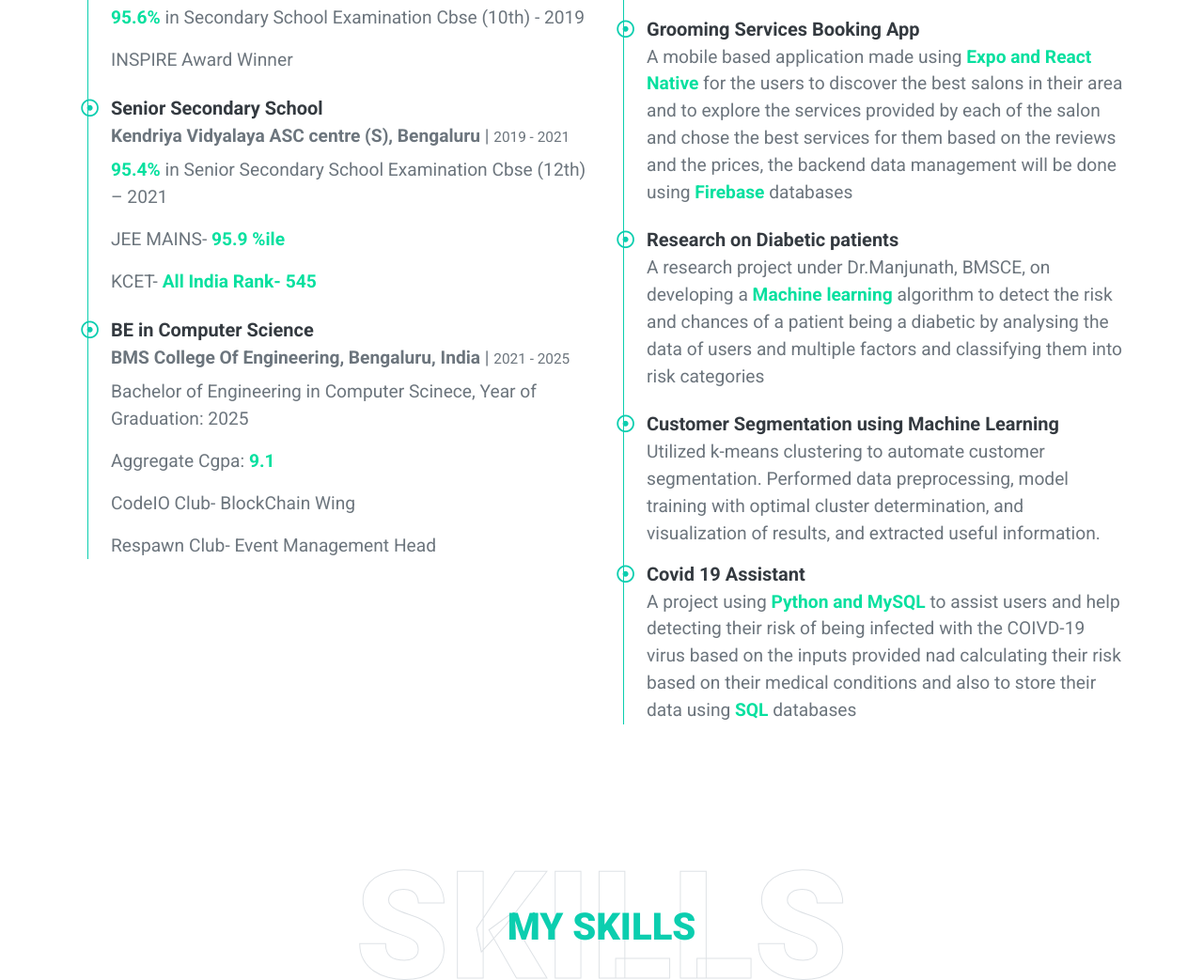
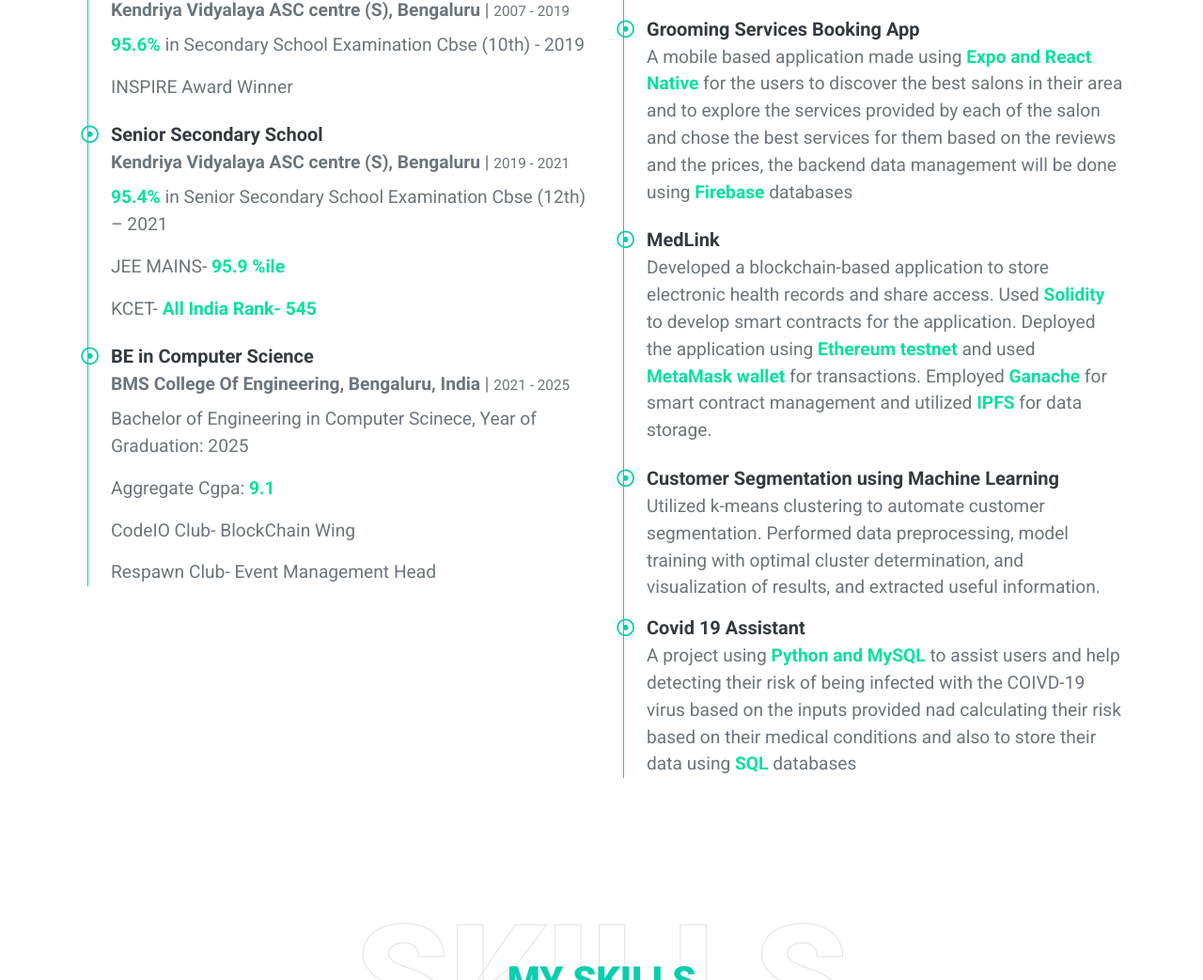
Before and after one commit to Yash0Gupta/Yash0Gupta.github.io, a plain HTML site: page index.html in a window 1280 px wide. Shown: the part 2359-3402 px from the top of the page at 94% size. Drawn offline with nearby package versions, Linux system fonts and the light colour scheme.

Commit message:
Update index.html

```diff
--- a/index.html
+++ b/index.html
@@ -152,8 +152,12 @@
                         </div>
                         <div class="position-relative mb-4">
                             <i class="far fa-dot-circle text-primary position-absolute" style="top: 2px; left: -32px;"></i>
-                            <h5 class="font-weight-bold mb-1">Research on Diabetic patients</h5>
-                            <p>A research project under Dr.Manjunath, BMSCE, on developing a <span class="Highlights">Machine learning</span> algorithm to detect the risk and chances of a patient being a diabetic by analysing the data of users and multiple factors and classifying them into risk categories</p>
+                            <h5 class="font-weight-bold mb-1">MedLink</h5>
+                            <p>Developed a blockchain-based application to store electronic health records and share access. Used
+  <span class="Highlights">Solidity</span> to develop smart contracts for the application. Deployed the application using
+  <span class="Highlights">Ethereum testnet</span> and used <span class="Highlights">MetaMask wallet</span> for transactions.
+  Employed <span class="Highlights">Ganache</span> for smart contract management and utilized <span class="Highlights">IPFS</span>
+  for data storage.</p>
                         </div>
                         <div class="position-relative mb-4">
                             <i class="far fa-dot-circle text-primary position-absolute" style="top: 2px; left: -32px;"></i>
```
